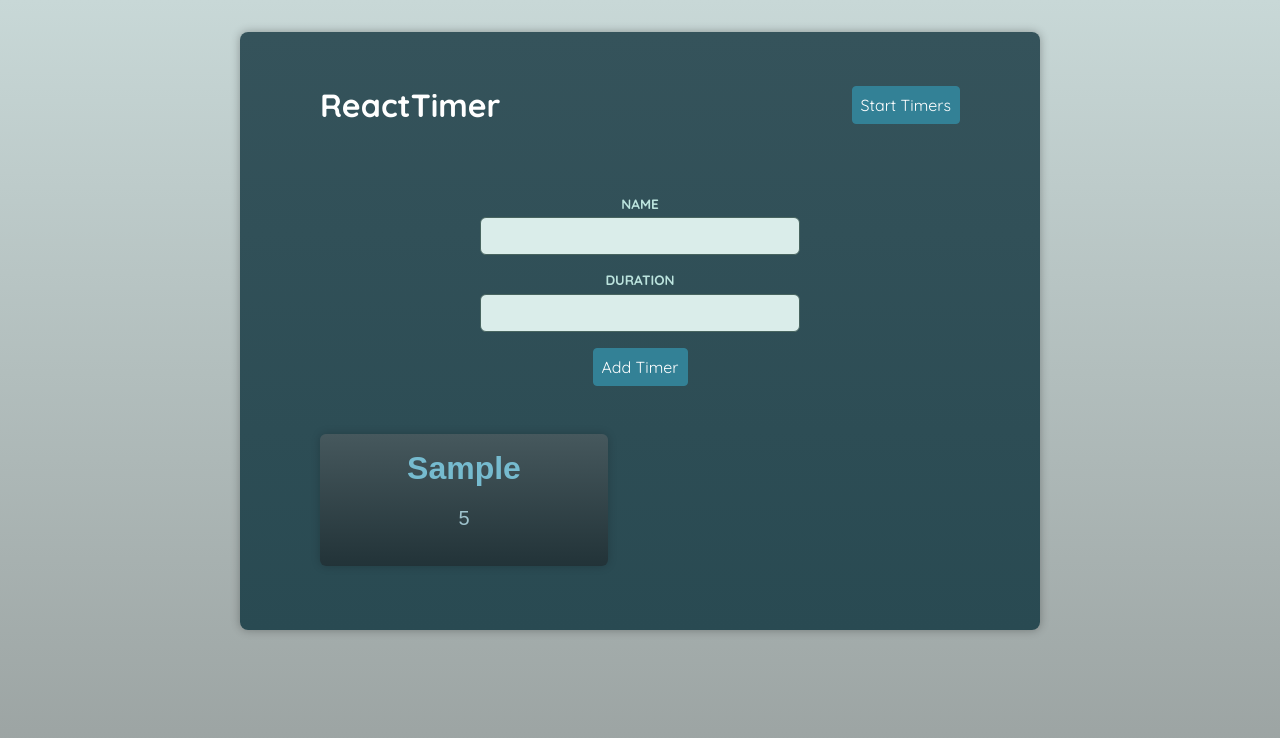
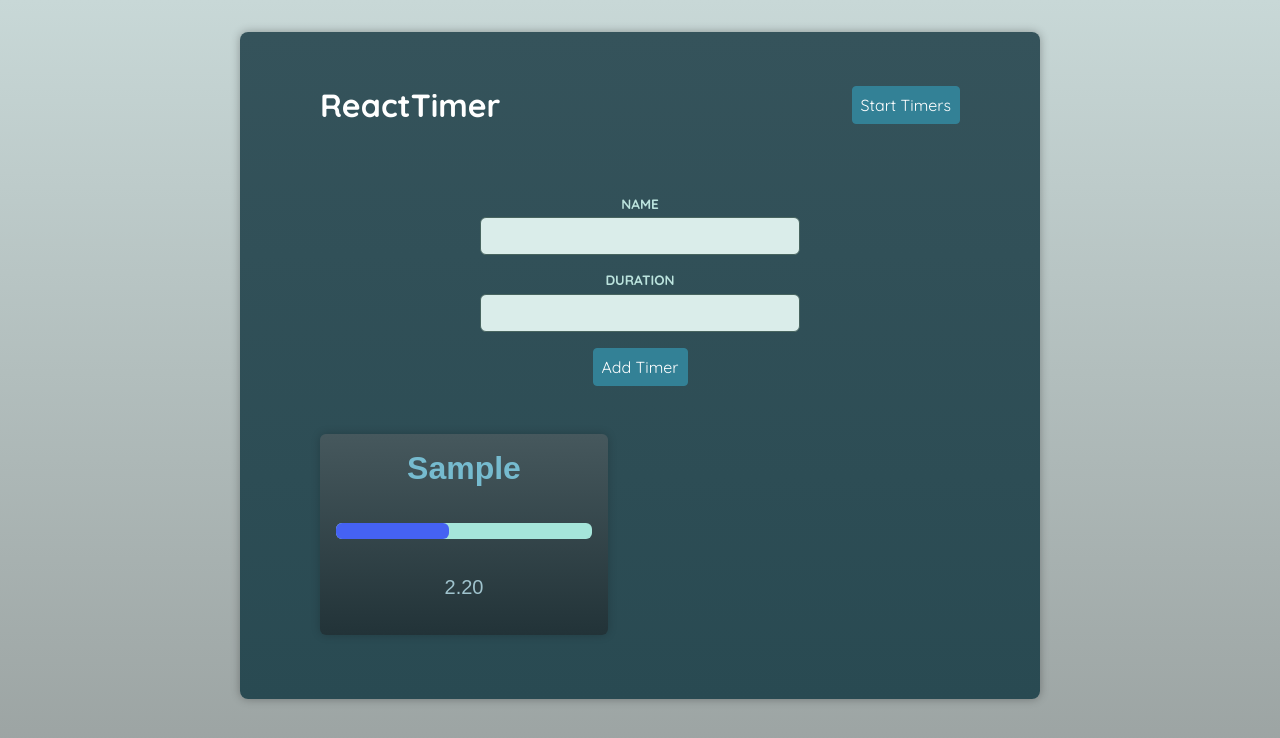
Before and after one commit to nirgluzman/React-TypeScript-Context-And-useReducer, a React (Vite) app: page / in a window 1280 px wide. Both pictures are taken after typing "Sample", "5" into the empty fields and a click on the button "Add Timer". Shown: the top 738 px of the page. Built offline with nearby package versions, Linux system fonts and the light colour scheme; a web font is replaced by a local one.

Commit message:
add progress bar and timer

```diff
--- a/src/components/Timer.tsx
+++ b/src/components/Timer.tsx
@@ -1,11 +1,38 @@
+import {useEffect, useRef, useState} from 'react';
+
 import Container from './UI/Container.tsx';
 import {type Timer as TimerProps} from '../store/timer-context.tsx';
 
 export default function Timer({name, duration}: TimerProps) {
+	const interval = useRef<number | null>(null); // store reference to TimerID in the scope of each component instance.
+	const [remainingTime, setRemainingTime] = useState(duration * 1000); // duration is in seconds, while setInterval is in milliseconds.
+
+	if (remainingTime <= 0 && interval.current) {
+		clearInterval(interval.current);
+	}
+
+	useEffect(() => {
+		const timerID = window.setInterval(function () {
+			setRemainingTime((prevTime) => prevTime - 50);
+		}, 50);
+
+		interval.current = timerID;
+
+		return () => clearInterval(timerID); // clean-up function - called right before useEffect is running again or the component unmounts.
+	}, []);
+
+	const formatRemainingTime = (remainingTime / 1000).toFixed(2);
+
 	return (
 		<Container as='article'>
 			<h2>{name}</h2>
-			<p>{duration}</p>
+			<p>
+				<progress
+					max={duration * 1000}
+					value={remainingTime}
+				/>
+			</p>
+			<p>{formatRemainingTime}</p>
 		</Container>
 	);
 }
```
Also changed, not shown: 1 other file (tests, documents, lock files or other folders).
